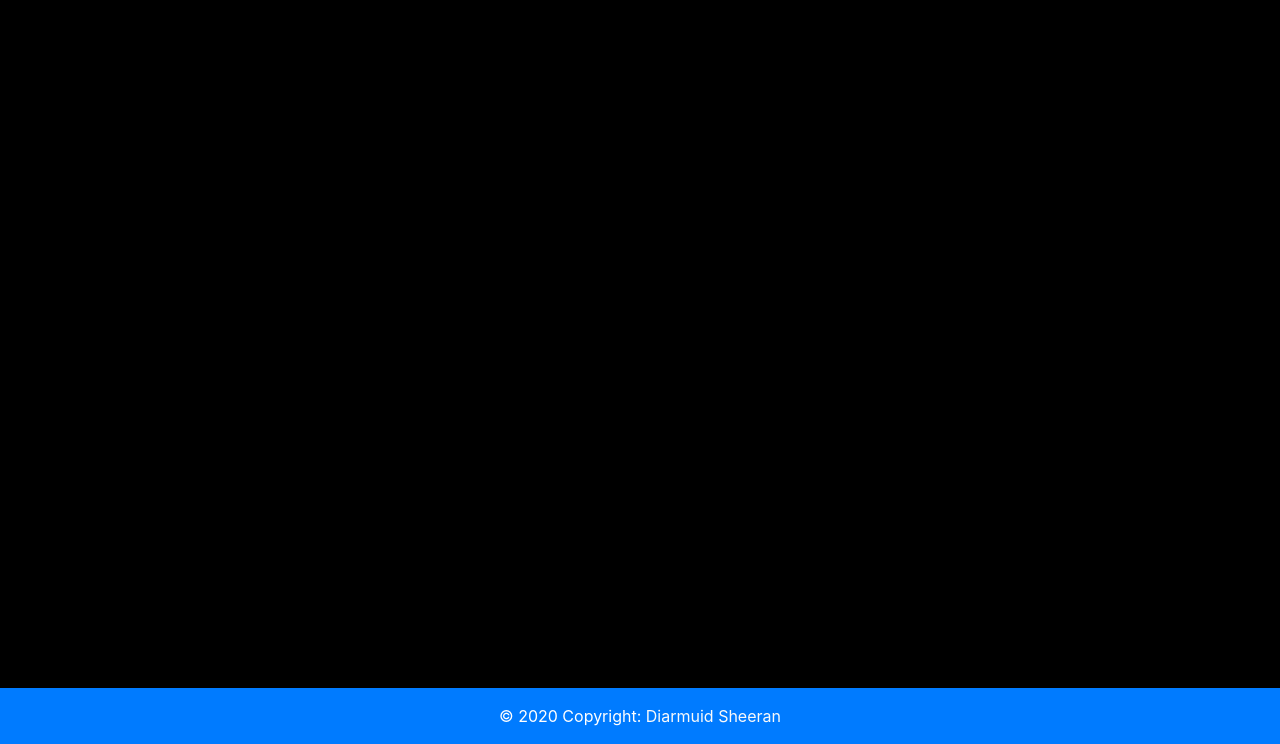
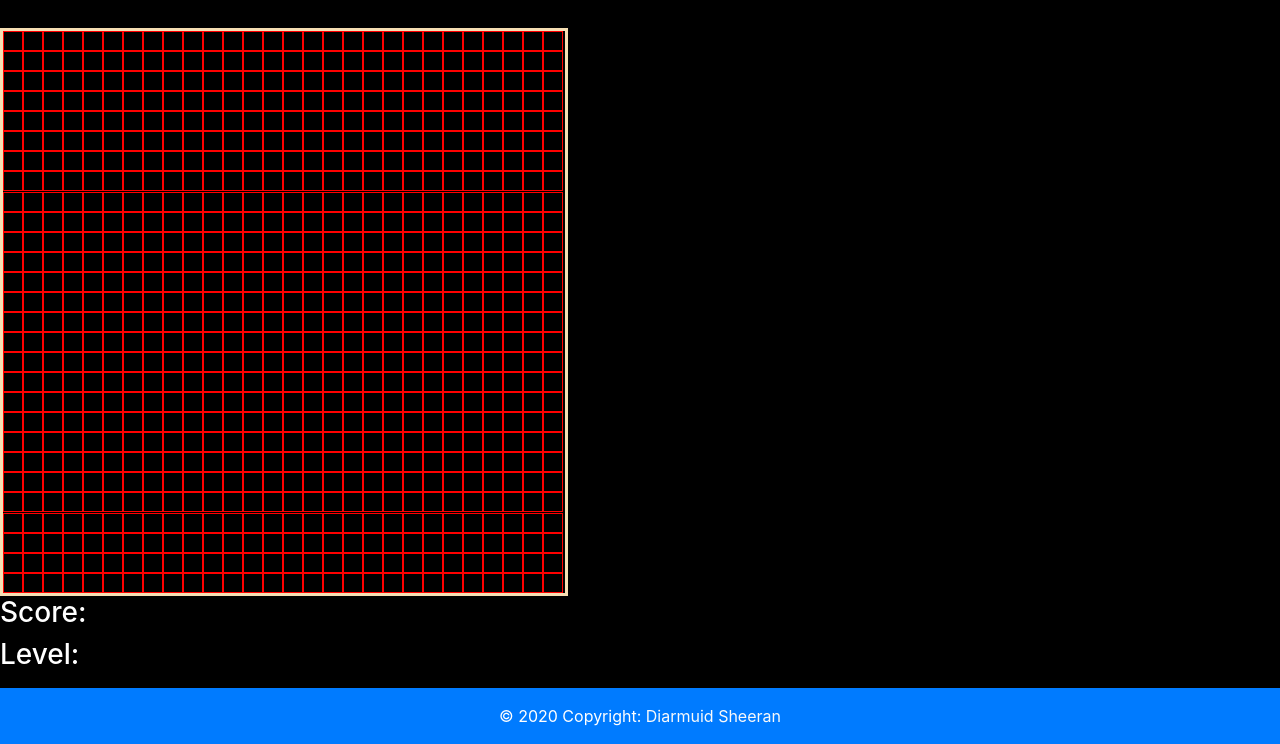
Before and after one commit to DiarmuidSheeran/games, a Django app: page /pacman/game/ in a window 1280 px wide. Shown: the part 56-800 px from the top of the page. Run offline with Django 3.2, Linux system fonts and the light colour scheme; some libraries are stand-ins or nearby versions; some web fonts are replaced.

Commit message:
Set up pacman game grid

```diff
--- a/games/settings.py
+++ b/games/settings.py
@@ -26,7 +26,7 @@ BASE_DIR = Path(__file__).resolve().parent.parent
 # SECURITY WARNING: keep the secret key used in production secret!
 SECRET_KEY = os.environ.get('SECRET_KEY')
 # SECURITY WARNING: don't run with debug turned on in production!
-DEBUG = False
+DEBUG = True
 
 ALLOWED_HOSTS = ['retro-gaming-site-5328a324207f.herokuapp.com', '127.0.0.1']
 
--- a/pacman/templates/pacman/pacman.html
+++ b/pacman/templates/pacman/pacman.html
@@ -9,8 +9,11 @@
     <script src="{% static 'js\pacman\pacman.js' %}"></script>
 {% endblock %}
 
-{% block title %}Pacman{% endblock %}
+{% block title %}pac-man{% endblock %}
 
 {% block content %}
 
+    <div class="grid"></div>
+    <h3>Score: <span id="score"></span> </h3>
+    <h3>Level: <span id="level"></span> </h3>
 {% endblock %}
--- a/static/css/pacman/pacman.css
+++ b/static/css/pacman/pacman.css
@@ -0,0 +1,14 @@
+.grid {
+    width: 568px;
+    height: 568px;
+    border: solid wheat;
+    display: flex;
+    flex-wrap: wrap;
+
+}
+
+.grid div {
+    width: 20px;
+    height: 20px;
+    border: solid red 1px;
+}
--- /dev/null
+++ b/static/js/pacman/pacman.js
@@ -0,0 +1,53 @@
+document.addEventListener('DOMContentLoaded', function() {
+
+    const scoreDisplay = document.getElementById('score')
+    const width = 28
+    let score = 0
+    const grid = document.querySelector('.grid')
+
+    const layout = [
+        1, 1, 1, 1, 1, 1, 1, 1, 1, 1, 1, 1, 1, 1, 1, 1, 1, 1, 1, 1, 1, 1, 1, 1, 1, 1, 1, 1,
+        1, 0, 0, 0, 0, 0, 0, 0, 0, 0, 0, 0, 0, 1, 1, 0, 0, 0, 0, 0, 0, 0, 0, 0, 0, 0, 0, 1,
+        1, 0, 1, 1, 1, 1, 0, 1, 1, 1, 1, 1, 0, 1, 1, 0, 1, 1, 1, 1, 1, 0, 1, 1, 1, 1, 0, 1,
+        1, 3, 1, 1, 1, 1, 0, 1, 1, 1, 1, 1, 0, 1, 1, 0, 1, 1, 1, 1, 1, 0, 1, 1, 1, 1, 3, 1,
+        1, 0, 1, 1, 1, 1, 0, 1, 1, 1, 1, 1, 0, 1, 1, 0, 1, 1, 1, 1, 1, 0, 1, 1, 1, 1, 0, 1,
+        1, 0, 0, 0, 0, 0, 0, 0, 0, 0, 0, 0, 0, 0, 0, 0, 0, 0, 0, 0, 0, 0, 0, 0, 0, 0, 0, 1,
+        1, 0, 1, 1, 1, 1, 0, 1, 1, 1, 1, 1, 1, 1, 1, 1, 1, 1, 1, 1, 1, 0, 1, 1, 1, 1, 0, 1,
+        1, 0, 1, 1, 1, 1, 0, 1, 1, 1, 1, 1, 1, 1, 1, 1, 1, 1, 1, 1, 1, 0, 1, 1, 1, 1, 0, 1,
+        1, 0, 0, 0, 0, 0, 0, 0, 0, 0, 0, 0, 0, 1, 1, 0, 0, 0, 0, 0, 0, 0, 0, 0, 0, 0, 0, 1,
+        1, 1, 1, 1, 1, 1, 0, 1, 1, 1, 1, 1, 0, 1, 1, 0, 1, 1, 1, 1, 1, 0, 1, 1, 1, 1, 1, 1,
+        1, 1, 1, 1, 1, 1, 0, 1, 1, 4, 4, 4, 4, 4, 4, 4, 4, 4, 4, 1, 1, 0, 1, 1, 1, 1, 1, 1,
+        1, 1, 1, 1, 1, 1, 0, 1, 1, 4, 1, 1, 1, 2, 2, 1, 1, 1, 4, 1, 1, 0, 1, 1, 1, 1, 1, 1,
+        1, 1, 1, 1, 1, 1, 0, 1, 1, 4, 1, 2, 2, 2, 2, 2, 2, 1, 4, 1, 1, 0, 1, 1, 1, 1, 1, 1,
+        4, 4, 4, 4, 4, 4, 0, 0, 0, 4, 1, 2, 2, 2, 2, 2, 2, 1, 4, 0, 0, 0, 4, 4, 4, 4, 4, 4,
+        1, 1, 1, 1, 1, 1, 0, 1, 1, 4, 1, 2, 2, 2, 2, 2, 2, 1, 4, 1, 1, 0, 1, 1, 1, 1, 1, 1,
+        1, 1, 1, 1, 1, 1, 0, 1, 1, 4, 1, 1, 1, 1, 1, 1, 1, 1, 4, 1, 1, 0, 1, 1, 1, 1, 1, 1,
+        1, 1, 1, 1, 1, 1, 0, 1, 1, 4, 1, 1, 1, 1, 1, 1, 1, 1, 4, 1, 1, 0, 1, 1, 1, 1, 1, 1,
+        1, 0, 0, 0, 0, 0, 0, 0, 0, 4, 4, 4, 4, 4, 4, 4, 4, 4, 4, 0, 0, 0, 0, 0, 0, 0, 0, 1,
+        1, 0, 1, 1, 1, 1, 0, 1, 1, 1, 1, 1, 0, 1, 1, 0, 1, 1, 1, 1, 1, 0, 1, 1, 1, 1, 0, 1,
+        1, 0, 1, 1, 1, 1, 0, 1, 1, 1, 1, 1, 0, 1, 1, 0, 1, 1, 1, 1, 1, 0, 1, 1, 1, 1, 0, 1,
+        1, 3, 0, 0, 1, 1, 0, 0, 0, 0, 0, 0, 0, 0, 0, 0, 0, 0, 0, 0, 0, 0, 1, 1, 0, 0, 3, 1,
+        1, 1, 1, 0, 1, 1, 0, 1, 1, 0, 1, 1, 1, 1, 1, 1, 1, 1, 0, 1, 1, 0, 1, 1, 0, 1, 1, 1,
+        1, 1, 1, 0, 1, 1, 0, 1, 1, 0, 1, 1, 1, 1, 1, 1, 1, 1, 0, 1, 1, 0, 1, 1, 0, 1, 1, 1,
+        1, 0, 0, 0, 0, 0, 0, 1, 1, 0, 0, 0, 0, 1, 1, 0, 0, 0, 0, 1, 1, 0, 0, 0, 0, 0, 0, 1,
+        1, 0, 1, 1, 1, 1, 1, 1, 1, 1, 1, 1, 0, 1, 1, 0, 1, 1, 1, 1, 1, 1, 1, 1, 1, 1, 0, 1,
+        1, 0, 1, 1, 1, 1, 1, 1, 1, 1, 1, 1, 0, 1, 1, 0, 1, 1, 1, 1, 1, 1, 1, 1, 1, 1, 0, 1,
+        1, 0, 0, 0, 0, 0, 0, 0, 0, 0, 0, 0, 0, 0, 0, 0, 0, 0, 0, 0, 0, 0, 0, 0, 0, 0, 0, 1,
+        1, 1, 1, 1, 1, 1, 1, 1, 1, 1, 1, 1, 1, 1, 1, 1, 1, 1, 1, 1, 1, 1, 1, 1, 1, 1, 1, 1
+    ]
+
+    // 0 - pac-dots
+    // 1 - wal
+    // 2 - ghost-lair
+    // 3 - power-pellet
+    // 4 - empty
+
+    // create board
+    function createBoard() {
+        for (let i = 0; i < layout.length; i++ ) {
+            const square = document.createElement('div')
+            grid.appendChild(square)
+        }
+    }
+    createBoard()
+})
```
